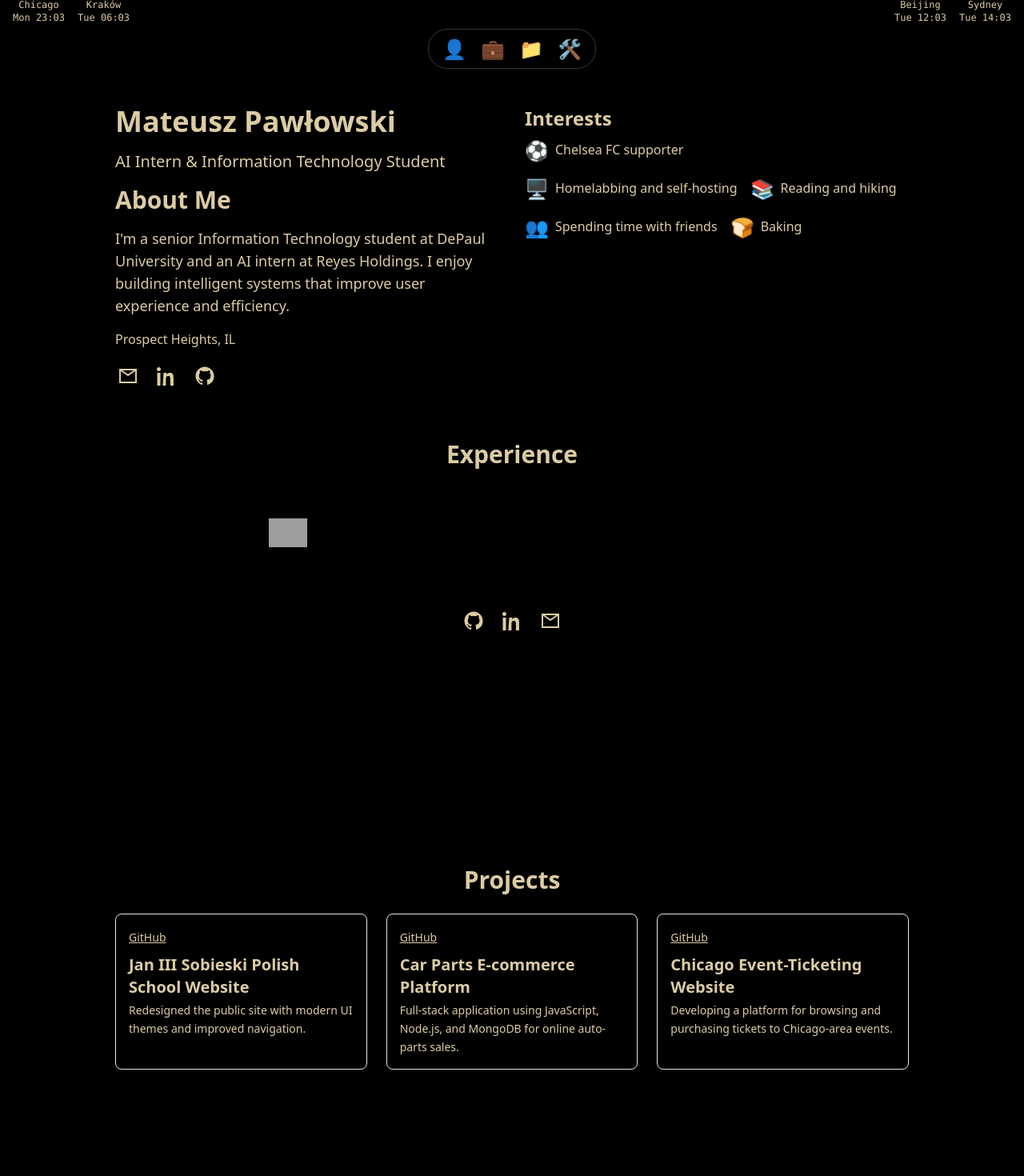
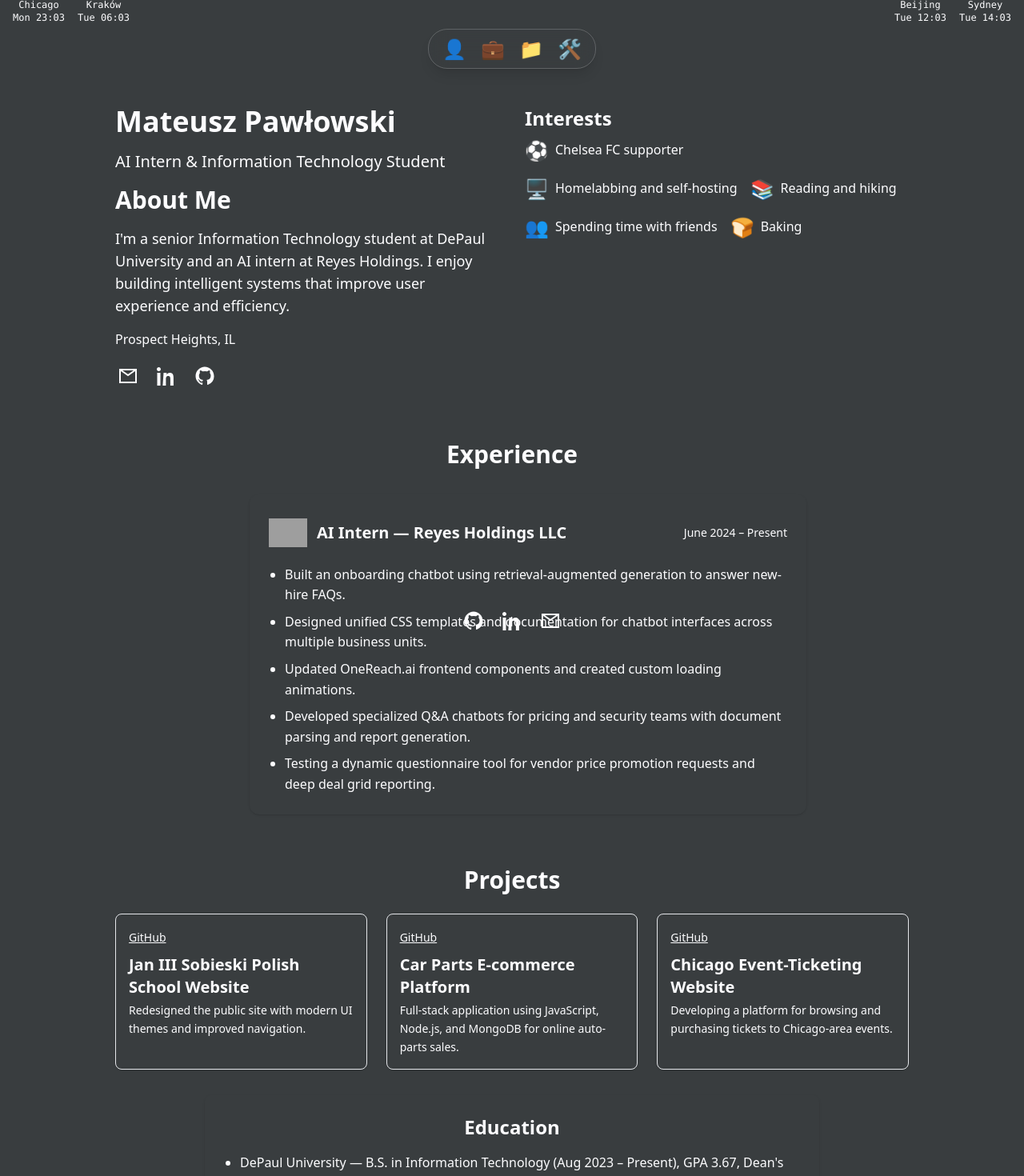
Before and after one commit to Mpawlowski5467/mateusz-pawlowski-portfolio, a React (Vite) app: page / in a window 1280 px wide. Shown: the top 1470 px of the page at 80% size. Built offline with nearby package versions, Linux system fonts and the light colour scheme; grey boxes are pictures that could not be loaded.

Commit message:
refactor: apply new color palette

```diff
--- a/src/components/BackToTopButton.jsx
+++ b/src/components/BackToTopButton.jsx
@@ -20,7 +20,7 @@ export function BackToTopButton() {
 
   return (
     <button
-      className="fixed bottom-6 right-6 w-12 h-12 rounded-full bg-plum text-dutch-white border-2 border-cambridge-blue shadow-lg flex items-center justify-center hover:bg-cambridge-blue hover:text-black transition focus:outline-none focus-visible:ring-2 ring-plum"
+      className="fixed bottom-6 right-6 w-12 h-12 rounded-full bg-primary text-foreground border-2 border-neutral shadow-lg flex items-center justify-center hover:bg-secondary hover:text-foreground transition focus:outline-none focus-visible:ring-2 ring-primary"
       onClick={scrollToTop}
       aria-label="Back to top"
     >
--- a/src/components/ClockBar.jsx
+++ b/src/components/ClockBar.jsx
@@ -35,7 +35,7 @@ export function ClockBar() {
 
   return (
     // Slim bar fixed to the very top
-    <div className="fixed top-0 left-0 right-0 z-50 flex justify-between px-4 h-[var(--clock-bar-h)] bg-violet-jtc/90 text-dutch-white font-mono text-[0.65rem] sm:text-xs">
+    <div className="fixed top-0 left-0 right-0 z-50 flex justify-between px-4 h-[var(--clock-bar-h)] bg-secondary/90 text-foreground font-mono text-[0.65rem] sm:text-xs">
       {/* Left group: first two time zones */}
       <div className="flex gap-4 items-center">
         {times.slice(0, 2).map((tz) => (
@@ -55,7 +55,7 @@ export function ClockBar() {
 function Clock({ city, time }) {
   return (
     <div className="flex flex-col items-center" aria-label={city}>
-      <span className="text-cambridge-blue">{city}</span>
+      <span className="text-neutral">{city}</span>
       <span>{time}</span>
     </div>
   )
--- a/src/components/Education.jsx
+++ b/src/components/Education.jsx
@@ -6,9 +6,9 @@ export function Education() {
   return (
     <section
       id="education"
-      className="max-w-3xl mx-auto my-8 p-6 bg-cambridge-blue text-black rounded-lg shadow"
+      className="max-w-3xl mx-auto my-8 p-6 bg-secondary text-foreground rounded-lg shadow"
     >
-      <h2 className="text-2xl font-bold mb-4 text-center text-plum">
+      <h2 className="text-2xl font-bold mb-4 text-center text-primary">
         {t('education.title')}
       </h2>
       <ul className="list-disc pl-5 space-y-2">
--- a/src/components/Experience.jsx
+++ b/src/components/Experience.jsx
@@ -5,11 +5,11 @@ export function Experience() {
   const { t } = useContext(LanguageContext)
   return (
     <section id="experience" className="max-w-3xl mx-auto my-16 px-4">
-      <h2 className="text-3xl font-bold text-center mb-8 text-plum">{t('experience.title')}</h2>
+      <h2 className="text-3xl font-bold text-center mb-8 text-primary">{t('experience.title')}</h2>
       <div className="relative pl-10">
         {/* Vertical timeline line */}
-        <div className="absolute left-4 top-0 bottom-0 w-1 bg-gradient-to-b from-plum to-violet-jtc" />
-        <div className="relative mb-8 p-6 bg-cambridge-blue text-black rounded-xl shadow">
+        <div className="absolute left-4 top-0 bottom-0 w-1 bg-gradient-to-b from-primary to-secondary" />
+        <div className="relative mb-8 p-6 bg-secondary text-foreground rounded-xl shadow">
           <div className="flex items-center justify-between mb-4">
             <div className="flex items-center space-x-3">
               <img
@@ -19,7 +19,7 @@ export function Experience() {
               />
               <h3 className="text-xl font-semibold">{t('experience.role')}</h3>
             </div>
-            <span className="text-sm text-violet-jtc">{t('experience.date')}</span>
+            <span className="text-sm text-neutral">{t('experience.date')}</span>
           </div>
           <ul className="list-disc pl-5 space-y-2">
             {t('experience.bullets').map((item, idx) => (
--- a/src/components/Footer.jsx
+++ b/src/components/Footer.jsx
@@ -7,7 +7,7 @@ function SocialLink({ href, label, children }) {
       href={href}
       aria-label={label}
       title={label}
-      className="w-6 h-6 flex items-center justify-center hover:scale-110 transition-transform focus:outline-none focus-visible:ring-2 ring-plum rounded"
+      className="w-6 h-6 flex items-center justify-center hover:scale-110 transition-transform focus:outline-none focus-visible:ring-2 ring-primary rounded"
       target="_blank"
       rel="noopener noreferrer"
     >
@@ -37,7 +37,7 @@ export function Footer() {
 
   return (
     // Fixed footer anchored to bottom; padding is handled by global CSS
-    <footer className="fixed bottom-0 left-0 right-0 z-30 h-[var(--footer-h)] bg-violet-jtc/90 text-dutch-white flex items-center justify-center gap-6 text-sm">
+    <footer className="fixed bottom-0 left-0 right-0 z-30 h-[var(--footer-h)] bg-secondary/90 text-foreground flex items-center justify-center gap-6 text-sm">
       <SocialLink href="https://github.com/Mpawlowski5467" label={t('about.github')}>
         {gh}
       </SocialLink>
--- a/src/components/Navbar.jsx
+++ b/src/components/Navbar.jsx
@@ -39,7 +39,7 @@ export function Navbar() {
     >
       <nav
         aria-label="Primary"
-        className="flex gap-4 rounded-3xl bg-dutch-white/40 backdrop-blur-md shadow-lg border border-white/20 px-4 py-2"
+        className="flex gap-4 rounded-3xl bg-foreground/40 backdrop-blur-md shadow-lg border border-white/20 px-4 py-2"
       >
         {items.map((item, i) => (
           <a
@@ -50,7 +50,7 @@ export function Navbar() {
             aria-label={item.label}
             // Scale via inline style so neighbours react to cursor proximity
             style={{ transform: `scale(${scaleFor(i)})` }}
-            className="w-8 h-8 flex items-center justify-center text-2xl transition-transform duration-150 ease-out focus:outline-none focus-visible:ring-2 ring-plum rounded-md"
+            className="w-8 h-8 flex items-center justify-center text-2xl transition-transform duration-150 ease-out focus:outline-none focus-visible:ring-2 ring-primary rounded-md"
             onFocus={(e) => {
               const rect = e.currentTarget.getBoundingClientRect()
               setMouseX(rect.left + rect.width / 2)
--- a/src/components/PersonalInfo.jsx
+++ b/src/components/PersonalInfo.jsx
@@ -7,7 +7,7 @@ function IconLink({ href, label, children }) {
       href={href}
       aria-label={label}
       title={label}
-      className="w-8 h-8 flex items-center justify-center rounded hover:scale-110 transition-transform focus:outline-none focus-visible:ring-2 ring-plum"
+      className="w-8 h-8 flex items-center justify-center rounded hover:scale-110 transition-transform focus:outline-none focus-visible:ring-2 ring-primary"
       target="_blank"
       rel="noopener noreferrer"
     >
@@ -25,12 +25,12 @@ export function PersonalInfo() {
   return (
     <section id="about" className="max-w-5xl mx-auto my-8 grid gap-8 px-4 md:grid-cols-2 items-start">
       <div className="space-y-4 text-center md:text-left">
-        <h1 className="text-4xl font-bold text-plum">{t('header.name')}</h1>
-        <p className="text-xl text-cambridge-blue">{t('header.role')}</p>
+        <h1 className="text-4xl font-bold text-primary">{t('header.name')}</h1>
+        <p className="text-xl text-secondary">{t('header.role')}</p>
 
-        <h2 className="text-3xl font-bold mt-6 text-plum">{t('about.title')}</h2>
+        <h2 className="text-3xl font-bold mt-6 text-primary">{t('about.title')}</h2>
         <p className="text-lg max-w-prose mx-auto md:mx-0">{t('about.p1')}</p>
-        <p className="text-cambridge-blue">{t('about.location')}</p>
+        <p className="text-neutral">{t('about.location')}</p>
 
         {/* Contact icons with accessible labels */}
         <div className="flex gap-4 justify-center md:justify-start mt-4">
@@ -55,7 +55,7 @@ export function PersonalInfo() {
 
       {/* Interests list */}
       <div className="mt-6 md:mt-0 text-center md:text-left">
-        <h3 className="text-2xl font-semibold text-plum">{t('interests.title')}</h3>
+        <h3 className="text-2xl font-semibold text-primary">{t('interests.title')}</h3>
         <ul className="flex flex-wrap justify-center md:justify-start gap-4 mt-2">
           {interestItems.map((item, idx) => (
             <li key={item?.text ?? idx} className="flex items-center space-x-2">
--- a/src/components/Projects.jsx
+++ b/src/components/Projects.jsx
@@ -3,25 +3,24 @@ import { LanguageContext } from '../context/LanguageContext.jsx'
 
 export function Projects() {
   const { t } = useContext(LanguageContext)
-  const borderColors = ['border-plum', 'border-violet-jtc', 'border-cambridge-blue']
 
   return (
     <section id="projects" className="max-w-5xl mx-auto my-8 px-4">
-      <h2 className="text-3xl font-bold text-plum text-center mb-6">{t('projects.title')}</h2>
+      <h2 className="text-3xl font-bold text-primary text-center mb-6">{t('projects.title')}</h2>
       {/* Responsive grid: 1 col on mobile, 2 on small screens, 3 on large */}
       <div className="grid gap-6 sm:grid-cols-2 lg:grid-cols-3">
         {t('projects.items').map((proj, idx) => (
           <div
             key={idx}
             tabIndex="0"
-            className={`p-4 rounded-lg bg-violet-jtc/20 text-dutch-white border ${borderColors[idx % borderColors.length]} shadow`}
+            className="p-4 rounded-lg bg-background text-foreground border border-neutral shadow"
           >
             {proj.link && (
               <a
                 href={proj.link}
                 target="_blank"
                 rel="noopener noreferrer"
-                className="text-sm text-cambridge-blue underline focus:outline-none focus-visible:ring-2 ring-plum rounded"
+                className="text-sm text-secondary underline focus:outline-none focus-visible:ring-2 ring-primary rounded"
               >
                 {t('projects.github')}
               </a>
--- a/src/components/Skills.jsx
+++ b/src/components/Skills.jsx
@@ -63,9 +63,9 @@ export function Skills() {
         visible ? 'opacity-100 translate-y-0' : 'opacity-0 translate-y-8'
       }`}
     >
-      <h2 className="text-3xl font-bold text-center mb-8 text-plum">{t('skills.title')}</h2>
+      <h2 className="text-3xl font-bold text-center mb-8 text-primary">{t('skills.title')}</h2>
       {/* Circular cloud of skill icons */}
-      <div className="relative w-[28rem] h-[28rem] mx-auto flex flex-wrap content-center justify-center gap-4 rounded-full bg-plum border-4 border-cambridge-blue overflow-hidden">
+      <div className="relative w-[28rem] h-[28rem] mx-auto flex flex-wrap content-center justify-center gap-4 rounded-full bg-primary border-4 border-neutral overflow-hidden">
         {skills.map((skill) => (
           <div key={skill.name} className="relative group w-16 h-16 flex items-center justify-center">
             {skill.icon ? (
@@ -86,7 +86,7 @@ export function Skills() {
                 {skill.emoji}
               </span>
             )}
-            <span className="absolute top-full mt-1 px-2 py-1 rounded bg-violet-jtc text-dutch-white text-xs opacity-0 group-hover:opacity-100 whitespace-nowrap">
+            <span className="absolute top-full mt-1 px-2 py-1 rounded bg-secondary text-foreground text-xs opacity-0 group-hover:opacity-100 whitespace-nowrap">
               {skill.name}
             </span>
           </div>
--- a/src/index.css
+++ b/src/index.css
@@ -8,11 +8,20 @@
   - --footer-h    : footer height
 */
 :root {
-  --dutch-white: #dccca3ff;
-  --plum: #824c71ff;
-  --violet-jtc: #4a2545ff;
-  --black: #000001ff;
-  --cambridge-blue: #90aa86ff;
+  /* Primary brand color – used for main accents, buttons, and links */
+  --primary: #62929eff; /* Blue Munsell */
+
+  /* Secondary brand color – used for highlights, hover states, or minor accents */
+  --secondary: #546a7bff; /* Paynes Gray */
+
+  /* Background – used for main page backgrounds */
+  --background: #393d3fff; /* Onyx */
+
+  /* Foreground text – used for primary readable text on background */
+  --foreground: #fdfdffff; /* White */
+
+  /* Neutral – used for borders, dividers, and subtle text */
+  --neutral: #c6c5b9ff; /* Silver */
 
   /* Layout dimensions */
   --clock-bar-h: 1.75rem;
@@ -25,8 +34,8 @@ body {
   margin: 0;
   font-family: system-ui, sans-serif;
   line-height: 1.6;
-  background-color: var(--black);
-  color: var(--dutch-white);
+  background-color: var(--background);
+  color: var(--foreground);
   /* ensure content is never hidden behind fixed bars */
   padding-top: calc(var(--clock-bar-h) + var(--dock-gap) + var(--dock-h));
   padding-bottom: var(--footer-h);
--- a/tailwind.config.js
+++ b/tailwind.config.js
@@ -1,20 +1,18 @@
-/* global tailwind */
 /**
- * Tailwind configuration mapping custom CSS variables to theme colors.
- * This lets us use classes like `bg-plum` or `text-cambridge-blue`
- * in components while keeping the actual color values in CSS variables
- * for easy theming.
+ * Tailwind configuration mapping design tokens to semantic color roles.
  */
-tailwind.config = {
+export default {
+  content: ['./index.html', './src/**/*.{js,jsx,ts,tsx}'],
   theme: {
     extend: {
       colors: {
-        'dutch-white': 'var(--dutch-white)',
-        plum: 'var(--plum)',
-        'violet-jtc': 'var(--violet-jtc)',
-        black: 'var(--black)',
-        'cambridge-blue': 'var(--cambridge-blue)'
-      }
-    }
-  }
+        primary: 'var(--primary)',       // Blue Munsell
+        secondary: 'var(--secondary)',   // Paynes Gray
+        background: 'var(--background)', // Onyx
+        foreground: 'var(--foreground)', // White
+        neutral: 'var(--neutral)',       // Silver
+      },
+    },
+  },
+  plugins: [],
 }
```
